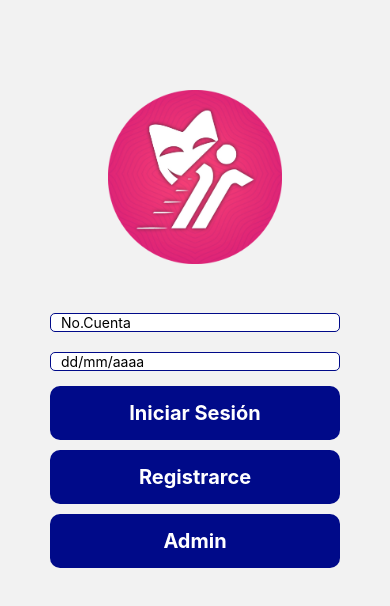
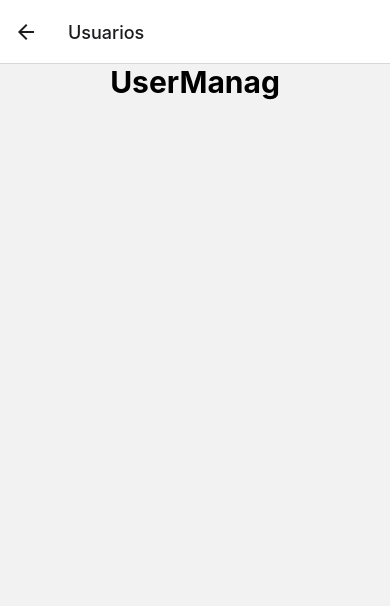
Before and after one commit to SebasGut/ProyectoApp, a React Native app: screen /Usuarios in a window 390 px wide. Shown: the top 606 px of the page. Built offline with nearby package versions, Linux system fonts and the light colour scheme.

Commit message:
last version

```diff
--- a/src/navigation/index.js
+++ b/src/navigation/index.js
@@ -14,6 +14,7 @@ import AlumnoScreen from '../screens/AlumnoScreeen/AlumnoScreen';
 import ExalumnoScreen from '../screens/ExlumnoScreen/ExalumnoScreen';
 import ComunidadUNAM from '../screens/ComunidadUnam/ComunidadUnam';
 import ExternoScreen from '../screens/ExternoScreen/ExternoScreen';
+import UserManag from '../screens/UserManag/UserManag';
 
 
 const Stack = createNativeStackNavigator();
@@ -41,6 +42,7 @@ const Navigation = () => {
         <Stack.Screen name="Exalumno" component={ExalumnoScreen} />
         <Stack.Screen name="Comunidad UNAM" component={ComunidadUNAM} />
         <Stack.Screen name="Externo" component={ExternoScreen} />
+        <Stack.Screen name="Usuarios" component= {UserManag} />
       </Stack.Navigator>
     </NavigationContainer>
   );
--- a/src/screens/AdminScreen/AdminScreen.js
+++ b/src/screens/AdminScreen/AdminScreen.js
@@ -1,13 +1,20 @@
 import {View, Text, StyleSheet} from 'react-native';
 import React from 'react';
 import CustomButton from '../../components/CustomButton/CustomButton';
+import {useNavigation} from '@react-navigation/native';
 
 const AdminScreen = () => {
+  const navigation = useNavigation();
+
+  const onUserPressed = () => {
+    navigation.navigate('Usuarios');
+  };
   return (
     <View style={styles.root}>
       <Text style={styles.title}>Administrador</Text>
-      <CustomButton text="Eventos"/>
-      <CustomButton text="Crear evento"/>
+      <CustomButton text="Eventos" />
+      <CustomButton text="Crear evento" />
+      <CustomButton text="Usuarios" onPress={onUserPressed}/>
     </View>
   );
 };
@@ -21,7 +28,7 @@ const styles = StyleSheet.create({
   title: {
     fontSize: 30,
     fontWeight: 'bold',
-    marginVertical:100,
+    marginVertical: 100,
   },
 });
 
--- a/src/screens/AlumnoScreeen/AlumnoScreen.js
+++ b/src/screens/AlumnoScreeen/AlumnoScreen.js
@@ -256,7 +256,6 @@ const DROPDOWN_OPTIONS_SEMESTRE = [
 const AlumnoScreen = () => {
   const [username, setUsername] = useState('');
   const [password, setPassword] = useState('');
-  const [confirmPassword, setConfirmPassword] = useState('');
   const [nombre, setNombre] = useState('');
   const [apellido1, setApellido1] = useState('');
   const [apellido2, setApellido2] = useState('');
@@ -302,11 +301,6 @@ const AlumnoScreen = () => {
           value={password}
           setValue={setPassword}
         />
-        <CustomImput
-          placeholder="Repita contraseña"
-          value={confirmPassword}
-          setValue={setConfirmPassword}
-        />
         <CustomButton text="Siguiente" />
       </View>
     </ScrollView>
--- a/src/screens/ComunidadUnam/ComunidadUnam.js
+++ b/src/screens/ComunidadUnam/ComunidadUnam.js
@@ -160,7 +160,6 @@ const ComunidadUNAM = () => {
   const [unamProd, setunamProd] = useState('');
   const [username, setUsername] = useState('');
   const [password, setPassword] = useState('');
-  const [confirmPassword, setConfirmPassword] = useState('');
   const [nombre, setNombre] = useState('');
   const [apellido1, setApellido1] = useState('');
   const [apellido2, setApellido2] = useState('');
@@ -196,11 +195,6 @@ const ComunidadUNAM = () => {
           value={password}
           setValue={setPassword}
         />
-        <CustomImput
-          placeholder="Repita contraseña"
-          value={confirmPassword}
-          setValue={setConfirmPassword}
-        />
         <CustomButton text="Siguiente" />
       </View>
     </ScrollView>
--- a/src/screens/ExlumnoScreen/ExalumnoScreen.js
+++ b/src/screens/ExlumnoScreen/ExalumnoScreen.js
@@ -243,7 +243,6 @@ const DROPDOWN_OPTIONS_CARRERA = [
 const ExalumnoScreen = () => {
   const [username, setUsername] = useState('');
   const [password, setPassword] = useState('');
-  const [confirmPassword, setConfirmPassword] = useState('');
   const [nombre, setNombre] = useState('');
   const [apellido1, setApellido1] = useState('');
   const [apellido2, setApellido2] = useState('');
@@ -281,11 +280,6 @@ const ExalumnoScreen = () => {
           value={password}
           setValue={setPassword}
         />
-        <CustomImput
-          placeholder="Repita contraseña"
-          value={confirmPassword}
-          setValue={setConfirmPassword}
-        />
         <CustomButton text="Siguiente" />
       </View>
     </ScrollView>
--- /dev/null
+++ b/src/screens/UserManag/UserManag.js
@@ -0,0 +1,22 @@
+import { View, Text , StyleSheet} from 'react-native'
+import React from 'react'
+
+const UserManag = () => {
+  return (
+    <View style={styles.root}>
+      <Text style={styles.title}>UserManag</Text>
+    </View>
+  )
+}
+
+const styles = StyleSheet.create({
+    root: {
+      alignItems: 'center',
+      flex: 1,
+    },
+    title: {
+      fontSize: 30,
+      fontWeight: 'bold',
+    },
+  });
+export default UserManag
--- /dev/null
+++ b/src/screens/UserManag/index.js
@@ -0,0 +1 @@
+export {default} from './UserManag';
```
